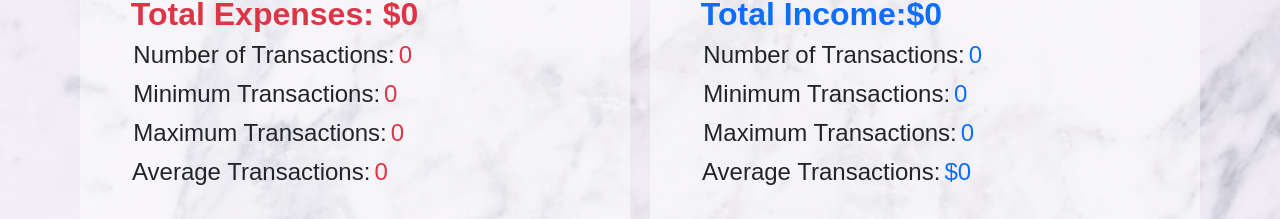
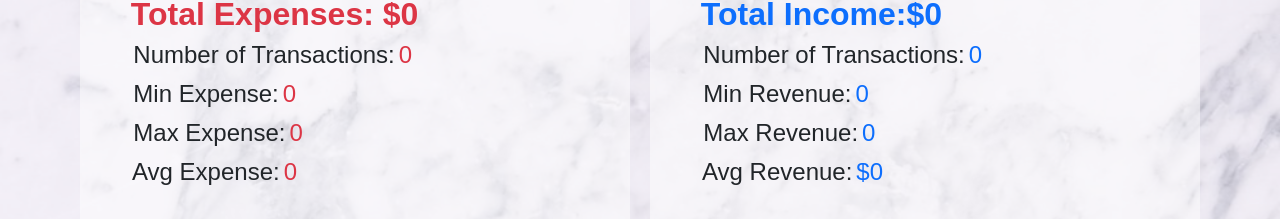
Before and after one commit to good3228/Money-Tracker, a React (Create React App) app in the folder client/: page /profile in a window 1280 px wide. Shown: the part 401-620 px from the top of the page. Built offline with nearby package versions, Linux system fonts and the light colour scheme; no server answers.

Commit message:
modify UI in accountSum

```diff
--- a/client/src/Pages/users/accountSum.js
+++ b/client/src/Pages/users/accountSum.js
@@ -55,7 +55,7 @@ const AccountSum = () => {
             </h4>
 
             <h4 className="mb-0">
-              <span>&nbsp; Minimum Transactions:</span>
+              <span>&nbsp; Min Expense:</span>
               <span className="text-danger ms-1">
                 {!appErr && !serverErr ? (
                   <span>${accountDetails?.expensesStats[0]?.minExp}</span>
@@ -66,7 +66,7 @@ const AccountSum = () => {
             </h4>
 
             <h4 className="mb-0">
-              <span>&nbsp; Maximum Transactions:</span>
+              <span>&nbsp; Max Expense:</span>
               <span className="text-danger ms-1">
                 {!appErr && !serverErr ? (
                   <span>${accountDetails?.expensesStats[0]?.maxExp}</span>
@@ -77,7 +77,7 @@ const AccountSum = () => {
             </h4>
 
             <h4 className="mb-0">
-              <span>&nbsp; Average Transactions:</span>
+              <span>&nbsp; Avg Expense:</span>
               <span className="text-danger ms-1">
                 {!appErr && !serverErr ? (
                   <span>${accountDetails?.expensesStats[0]?.averageExp}</span>
@@ -132,7 +132,7 @@ const AccountSum = () => {
             </h4>
 
             <h4 className="mb-0">
-              <span>&nbsp; Minimum Transactions:</span>
+              <span>&nbsp; Min Revenue:</span>
               {!appErr && !serverErr ? (
                 <span className="text-primary ms-1">
                   ${accountDetails?.revenueStats[0]?.minRev}
@@ -143,7 +143,7 @@ const AccountSum = () => {
             </h4>
 
             <h4 className="mb-0">
-              <span>&nbsp; Maximum Transactions:</span>
+              <span>&nbsp; Max Revenue:</span>
               {!appErr && !serverErr ? (
                 <span className="text-primary ms-1">
                   ${accountDetails?.revenueStats[0]?.maxRev}
@@ -154,7 +154,7 @@ const AccountSum = () => {
             </h4>
 
             <h4 className="mb-0">
-              <span>&nbsp; Average Transactions:</span>
+              <span>&nbsp; Avg Revenue:</span>
               {!appErr && !serverErr ? (
                 <span className="text-primary ms-1">
                   ${accountDetails?.revenueStats[0]?.averageRev}
```
